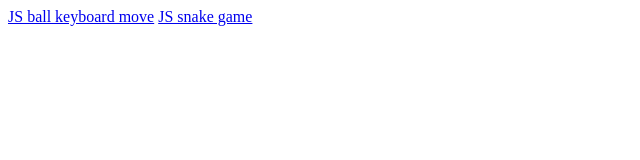
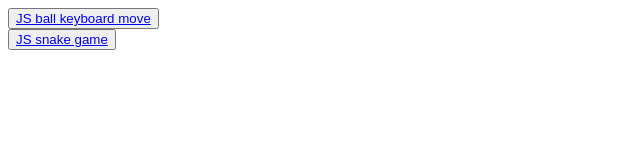
Before and after one commit to mxparfenov/JS-projects, a plain HTML site: page index.html in a window 1280 px wide. Shown: the whole page, without its empty margins (0-640 px from the left). Drawn offline with Linux system fonts and the light colour scheme.

Commit message:
Update index.html

```diff
--- a/index.html
+++ b/index.html
@@ -6,7 +6,12 @@
     <title>Document</title>
 </head>
 <body>
-    <a href="JS ball keyboard move_2/js_ball_move.html">JS ball keyboard move</a>
-    <a href="JS snake game/snake.html">JS snake game</a>
+    <div>
+        <button><a href="JS ball keyboard move_2/js_ball_move.html">JS ball keyboard move</a></button>
+    </div>
+    <div>
+        <button><a href="JS snake game/snake.html">JS snake game</a></button>
+    </div>
+
 </body>
 </html>
```
